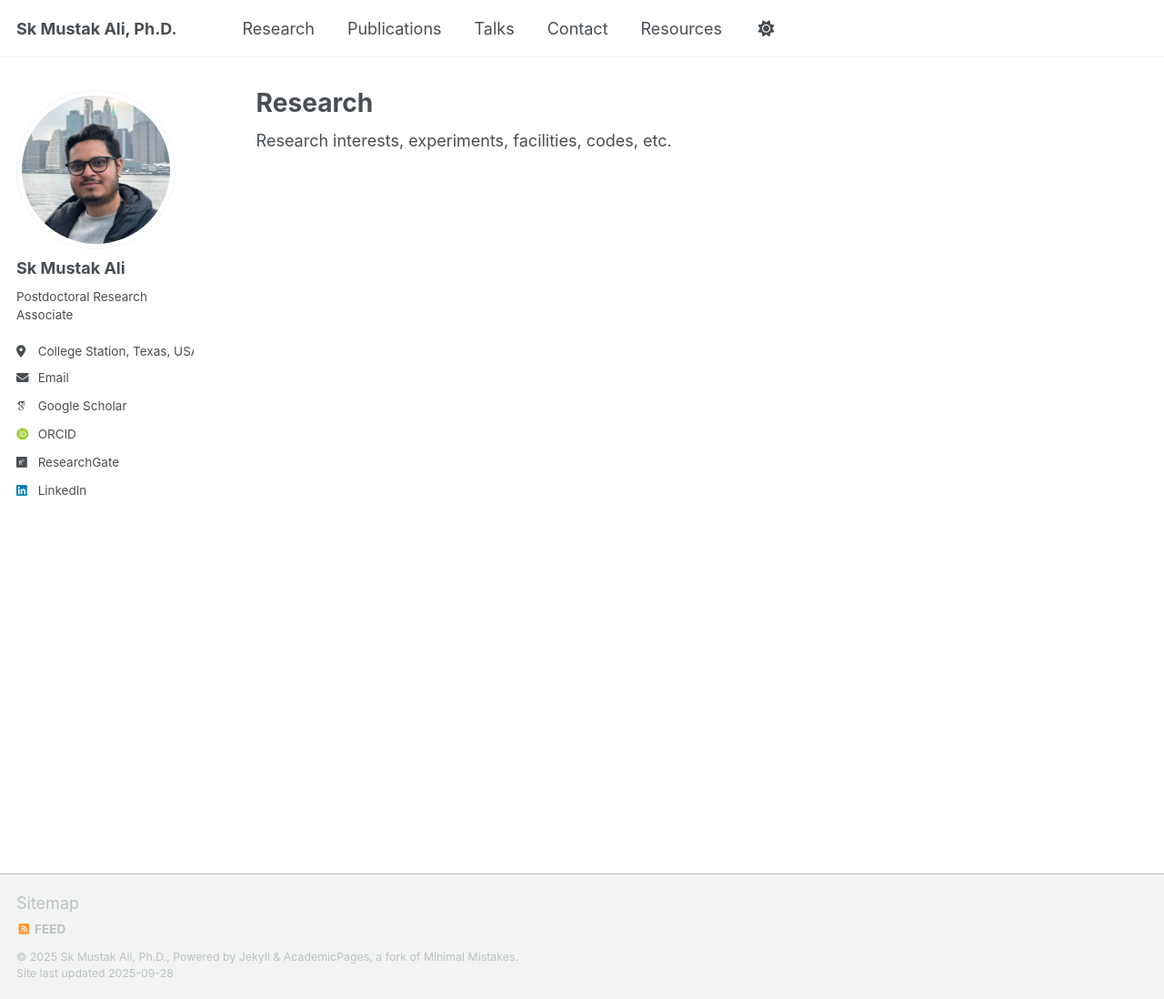
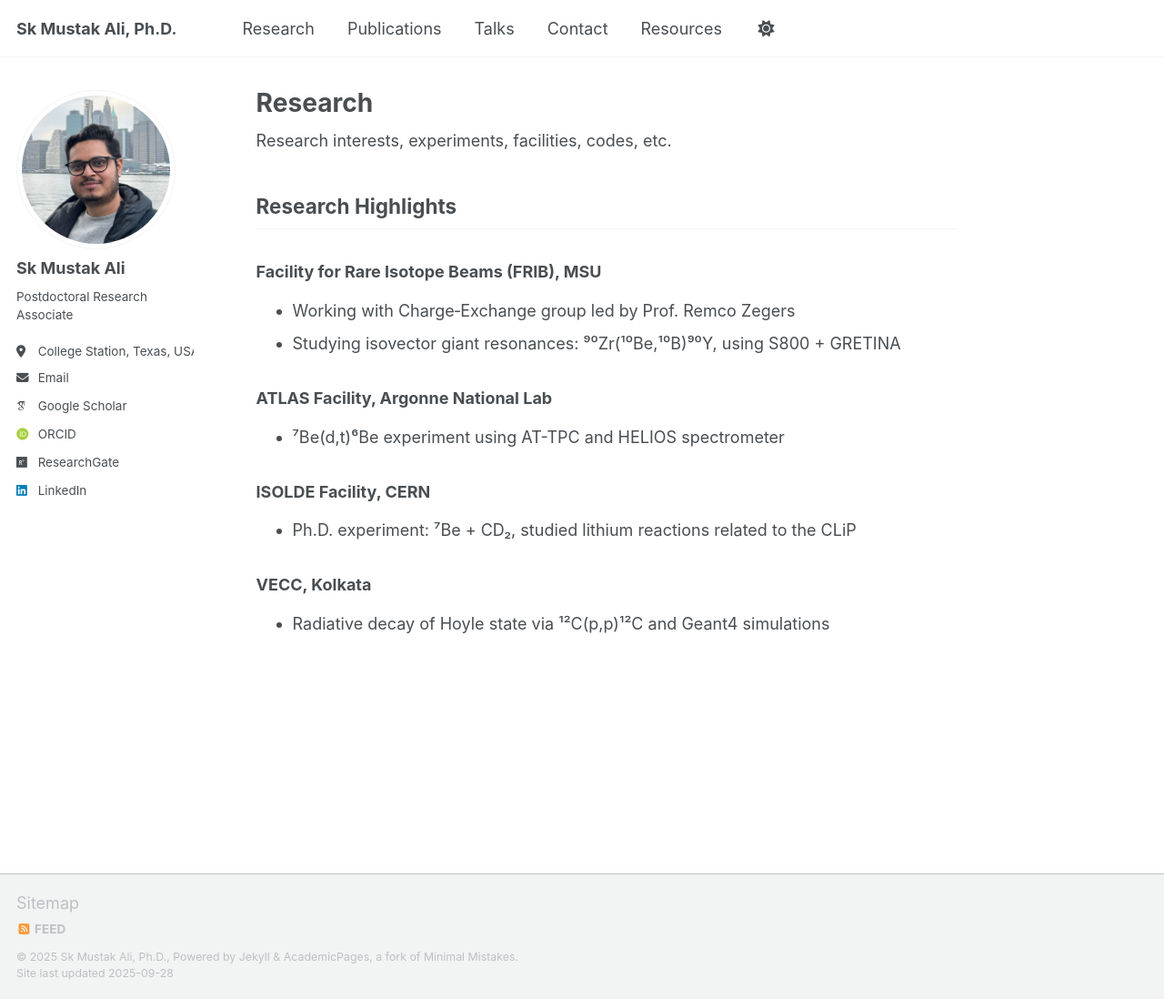
Before and after one commit to skmustakali/skmustakali.github.io, a Jekyll site: the page built from _pages/research.md, in a window 1280 px wide and 1098 px high. Shown: the whole window at 91% size. Built offline with Jekyll 4.4.1, drawn with Linux system fonts in a browser that asks for light colours; some web fonts are replaced; a script that is not in the unit is left out.

Commit message:
Update research.md

```diff
--- a/_pages/research.md
+++ b/_pages/research.md
@@ -5,3 +5,18 @@ permalink: /research/
 author_profile: true
 ---
 Research interests, experiments, facilities, codes, etc.
+
+## Research Highlights
+
+### Facility for Rare Isotope Beams (FRIB), MSU
+- Working with Charge‑Exchange group led by Prof. Remco Zegers
+- Studying isovector giant resonances: ⁹⁰Zr(¹⁰Be,¹⁰B)⁹⁰Y, using S800 + GRETINA
+
+### ATLAS Facility, Argonne National Lab
+- ⁷Be(d,t)⁶Be experiment using AT-TPC and HELIOS spectrometer
+
+### ISOLDE Facility, CERN
+- Ph.D. experiment: ⁷Be + CD₂, studied lithium reactions related to the CLiP
+
+### VECC, Kolkata
+- Radiative decay of Hoyle state via ¹²C(p,p)¹²C and Geant4 simulations
```
